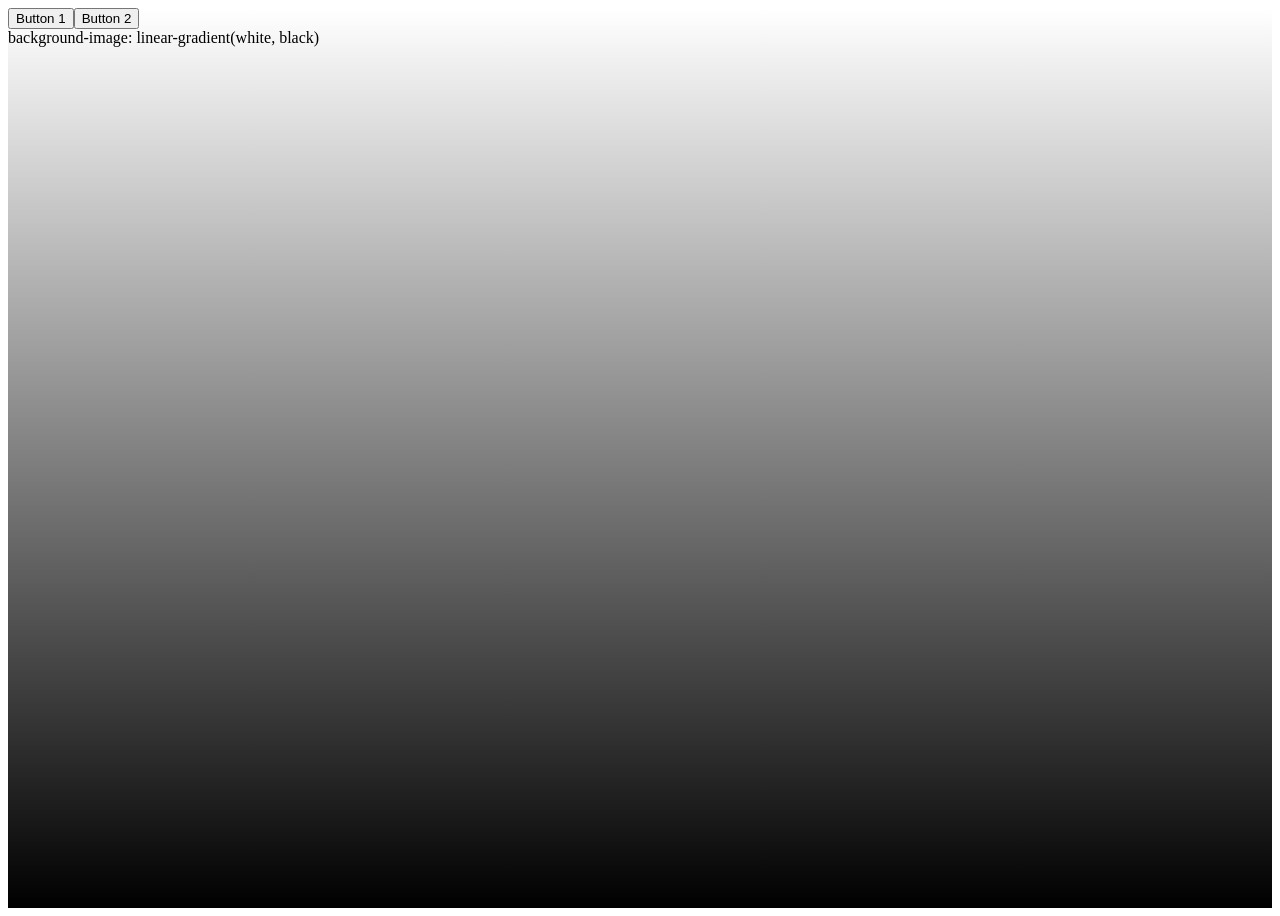
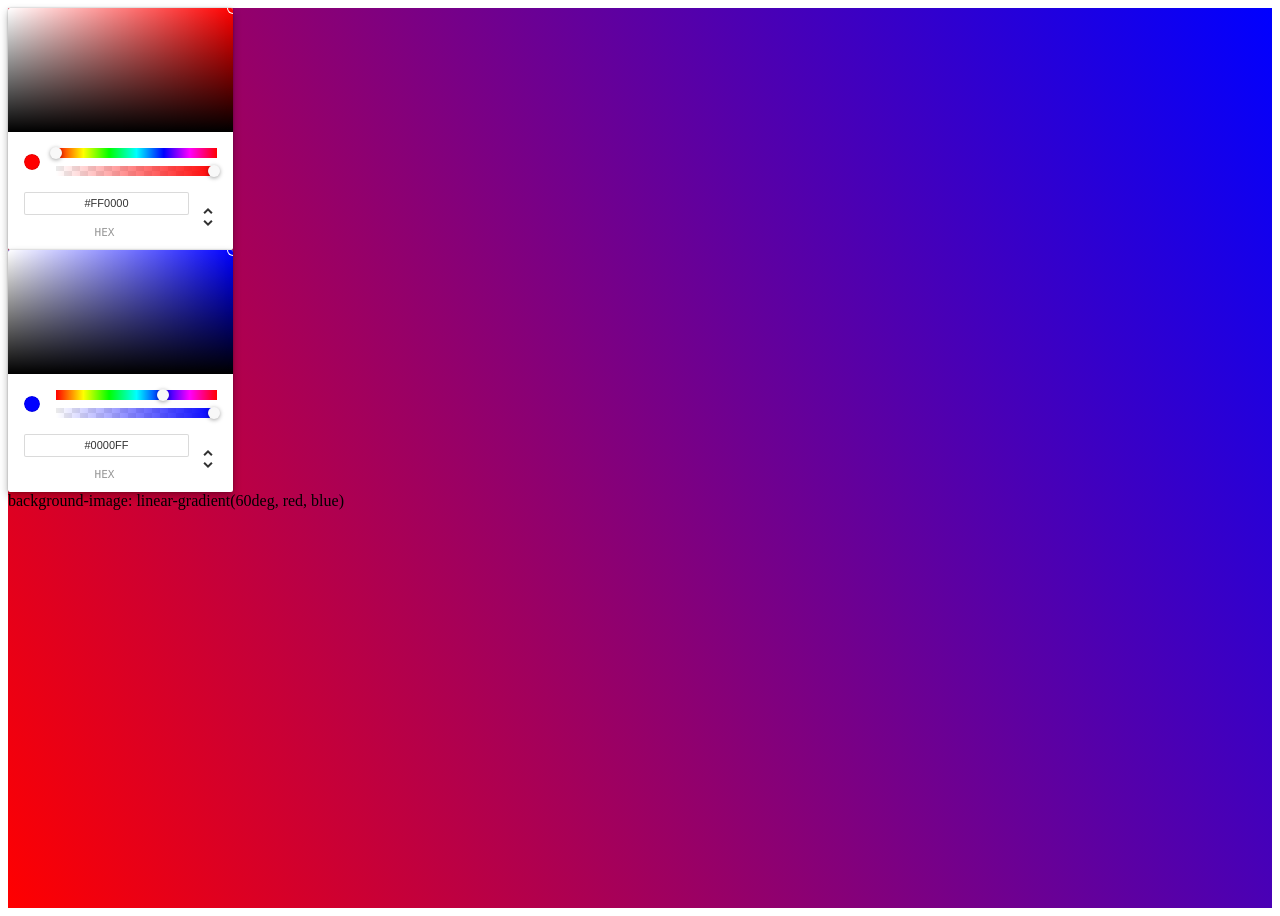
Before and after one commit to sh4rifi/css-gradient, a React (Create React App) app: page / in a window 1280 px wide. Built offline with nearby package versions, Linux system fonts and the light colour scheme.

Commit message:
Added Color Pickers

```diff
--- a/src/scenes/Home/index.js
+++ b/src/scenes/Home/index.js
@@ -1,29 +1,36 @@
 import React from 'react';
+import { ChromePicker } from 'react-color';
 
 class Home extends React.Component {
 
-    constructor(props) {
-        super(props);
-
-        this.state = {
-            color1: 'white',
-            color2: 'black'
-        }
-    }
+    state = {
+        color1: 'red',
+        color2: 'blue',
+    };
 
     handleClickSelectColor = (type, value) => {
         this.setState({
-            [type]: value
+            [type]: value.hex
         })
     }
 
     render() {
         const { color1, color2 } = this.state;
-        const gradient = `linear-gradient(${color1}, ${color2})`;
+        const gradient = `linear-gradient(60deg, ${color1}, ${color2})`;
         return (
-            <div style={{backgroundImage: gradient, height: '900px'}}>
-                <button onClick={() => this.handleClickSelectColor('color1', 'blue')}>Button 1</button>
-                <button onClick={() => this.handleClickSelectColor('color2', 'red')}>Button 2</button>
+            <div style={{ backgroundImage: gradient, height: '900px' }}>
+                <div class='color-picker color-picker-1'>
+                    <ChromePicker
+                        color={color1}
+                        onChange={(color) => this.handleClickSelectColor('color1', color)}
+                    />
+                </div>
+                <div class='color-picker color-picker-2'>
+                    <ChromePicker
+                        color={color2}
+                        onChange={(color) => this.handleClickSelectColor('color2', color)}
+                    />
+                </div>
                 <div className='output'>
                     background-image: {gradient}
                 </div>
```
